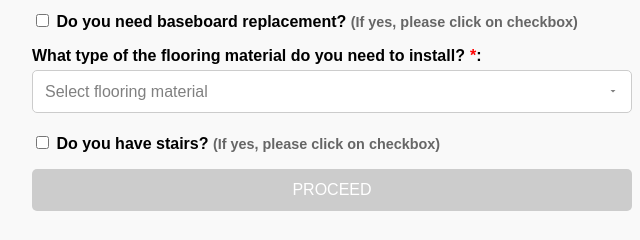
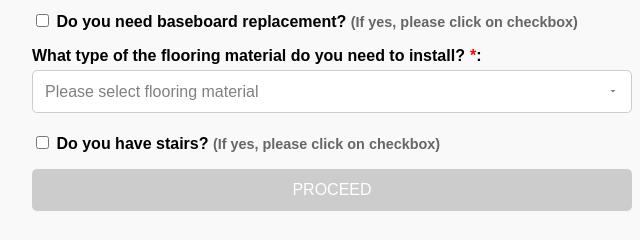
Before and after one commit to totoshka19/Russflooring, a plain HTML site: page calculator/index.html in a window 1280 px wide. Shown: the part 610-850 px from the top of the page, 308-948 px from the left. Drawn offline with Linux system fonts and the light colour scheme; a web font is replaced by a local one.

Commit message:
стилизация material, добавление README.md

```diff
--- a/calculator/index.html
+++ b/calculator/index.html
@@ -52,7 +52,7 @@
 
 			<label for="material">What type of the flooring material do you need to install?<span class="required-marker">*</span>:</label>
 			<select id="material" required>
-				<option value="">Select flooring material</option>
+				<option value="" disabled selected hidden>Please select flooring material</option>
 				<option value="vinyl">Luxury Vinyl Plank</option>
 				<option value="laminate">Laminate</option>
 				<option value="hardwood">Hardwood</option>
```
Also changed, not shown: 1 other file.
